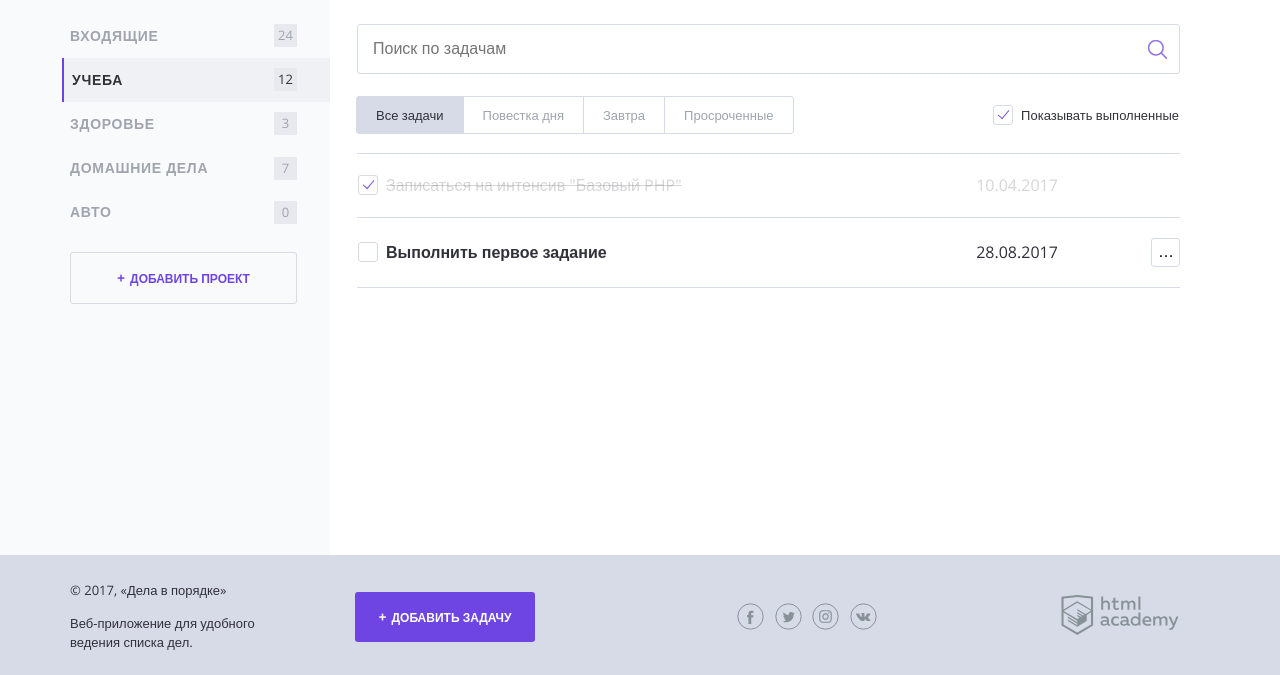
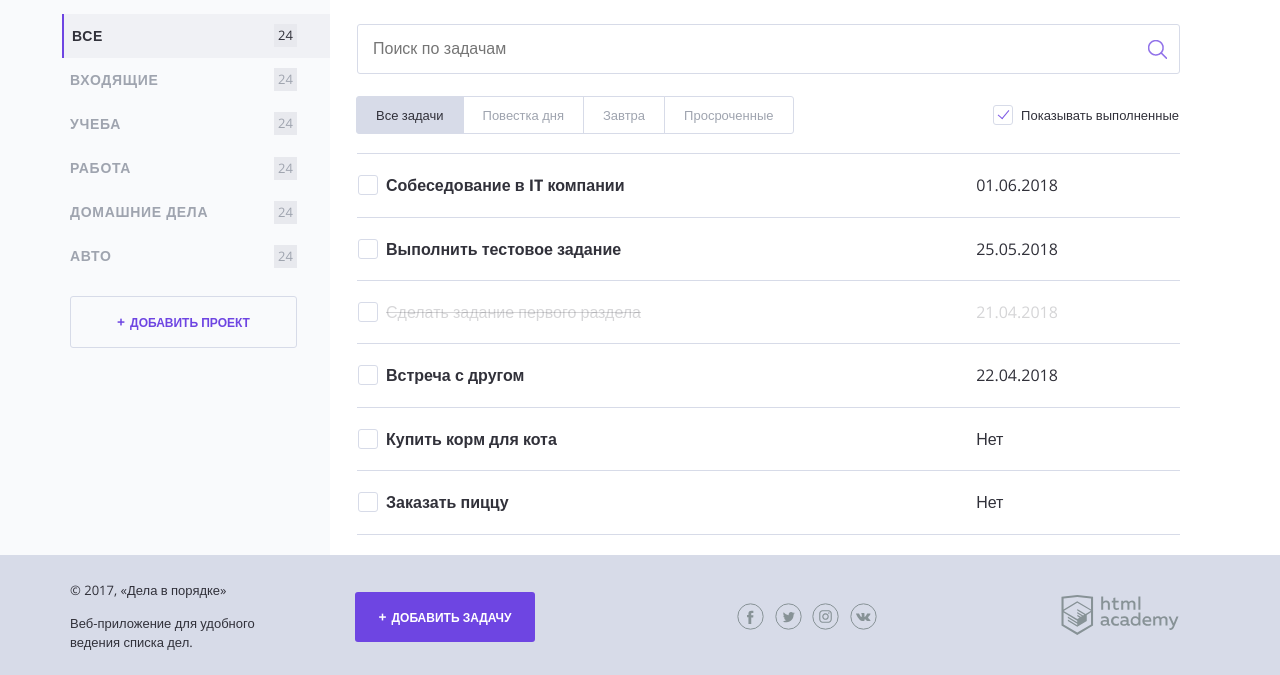
Before and after one commit to vtivadze/116214-doingsdone, a PHP site: page / in a window 1280 px wide. Shown: the part 125-800 px from the top of the page. Run offline with PHP 8.4, Linux system fonts and the light colour scheme.

Commit message:
Added projects and tasks list

```diff
--- a/index.php
+++ b/index.php
@@ -1,4 +1,5 @@
 <?php
+error_reporting(-1);
 // показывать или нет выполненные задачи
 $show_complete_tasks = rand(0, 1);
 
@@ -14,6 +15,49 @@ $date_deadline = date("d.m.Y", $task_deadline_ts);
 
 // в эту переменную запишите кол-во дней до даты задачи
 $days_until_deadline = floor(($task_deadline_ts - $current_ts) / 86400);
+
+//projects
+$projects = ['Все', 'Входящие', 'Учеба', 'Работа', 'Домашние дела', 'Авто'];
+//tasks
+$tasks = [
+    [
+        'Задача' => 'Собеседование в IT компании',
+        'Дата выполнения' => '01.06.2018',
+        'Категория' => 'Работа',
+        'Выполнен' => 'Нет'
+    ],
+    [
+        'Задача' => 'Выполнить тестовое задание',
+        'Дата выполнения' => '25.05.2018',
+        'Категория' => 'Работа',
+        'Выполнен' => 'Нет'
+    ],
+    [
+        'Задача' => 'Сделать задание первого раздела',
+        'Дата выполнения' => '21.04.2018',
+        'Категория' => 'Учеба',
+        'Выполнен' => 'Да'
+    ],
+    [
+        'Задача' => 'Встреча с другом',
+        'Дата выполнения' => '22.04.2018',
+        'Категория' => 'Входящие',
+        'Выполнен' => 'Нет'
+    ],
+    [
+        'Задача' => 'Купить корм для кота',
+        'Дата выполнения' => 'Нет',
+        'Категория' => 'Домашние дела',
+        'Выполнен' => 'Нет'
+    ],
+    [
+        'Задача' => 'Заказать пиццу',
+        'Дата выполнения' => 'Нет',
+        'Категория' => 'Домашние дела',
+        'Выполнен' => 'Нет'
+    ]
+];
+
 ?>
 <!DOCTYPE html>
 <html lang="en">
@@ -58,30 +102,12 @@ $days_until_deadline = floor(($task_deadline_ts - $current_ts) / 86400);
 
                 <nav class="main-navigation">
                     <ul class="main-navigation__list">
-                        <li class="main-navigation__list-item">
-                            <a class="main-navigation__list-item-link" href="#">Входящие</a>
-                            <span class="main-navigation__list-item-count">24</span>
-                        </li>
-
-                        <li class="main-navigation__list-item main-navigation__list-item--active">
-                            <a class="main-navigation__list-item-link" href="#">Учеба</a>
-                            <span class="main-navigation__list-item-count">12</span>
-                        </li>
-
-                        <li class="main-navigation__list-item">
-                            <a class="main-navigation__list-item-link" href="#">Здоровье</a>
-                            <span class="main-navigation__list-item-count">3</span>
-                        </li>
-
-                        <li class="main-navigation__list-item">
-                            <a class="main-navigation__list-item-link" href="#">Домашние дела</a>
-                            <span class="main-navigation__list-item-count">7</span>
-                        </li>
-
-                        <li class="main-navigation__list-item">
-                            <a class="main-navigation__list-item-link" href="#">Авто</a>
-                            <span class="main-navigation__list-item-count">0</span>
-                        </li>
+                        <? for($i = 0; $i < count($projects); $i++): ?>
+                            <li class="main-navigation__list-item <?= $i == 0 ? 'main-navigation__list-item--active' : '';?>">
+                                <a class="main-navigation__list-item-link" href="#"><?=$projects[$i]?></a>
+                                <span class="main-navigation__list-item-count">24</span>
+                            </li>
+                        <? endfor; ?>
                     </ul>
                 </nav>
 
@@ -128,52 +154,20 @@ $days_until_deadline = floor(($task_deadline_ts - $current_ts) / 86400);
                 </div>
 
                 <table class="tasks">
-
-                    <!--показывать следующий тег <tr/>, если переменная равна единице-->
-                    <? if ($show_complete_tasks == 1): ?>
-                        <tr class="tasks__item task task--completed">
+                    <? foreach ($tasks as $t): ?>
+                        <tr class="tasks__item task <?= $t['Выполнен'] == 'Да' ? 'task--completed' : ''?>">
                             <td class="task__select">
                                 <label class="checkbox task__checkbox">
-                                    <input class="checkbox__input visually-hidden" type="checkbox" checked>
-                                    <span class="checkbox__text">Записаться на интенсив "Базовый PHP"</span>
+                                    <input class="checkbox__input visually-hidden" type="checkbox">
+                                    <span class="checkbox__text"><?=$t['Задача']?></span>
                                 </label>
                             </td>
-                            <td class="task__date">10.04.2017</td>
+                            <td class="task__date"><?=$t['Дата выполнения']?></td>
 
                             <td class="task__controls">
                             </td>
                         </tr>
-                    <? endif; ?>
-
-                    <tr class="tasks__item task <?=$days_until_deadline <= 0 ? 'task--important' : ''?>">
-                        <td class="task__select">
-                            <label class="checkbox task__checkbox">
-                                <input class="checkbox__input visually-hidden" type="checkbox">
-                                <span class="checkbox__text">Выполнить первое задание</span>
-                            </label>
-                        </td>
-
-                        <td class="task__date">
-                            <!--выведите здесь дату выполнения задачи-->
-                            <?=$date_deadline?>
-                        </td>
-
-                        <td class="task__controls">
-                            <button class="expand-control" type="button" name="button">Выполнить первое задание</button>
-
-                            <ul class="expand-list hidden">
-                                <li class="expand-list__item">
-                                    <a href="#">Выполнить</a>
-                                </li>
-
-                                <li class="expand-list__item">
-                                    <a href="#">Удалить</a>
-                                </li>
-                            </ul>
-                        </td>
-                    </tr>
-
-
+                    <? endforeach; ?>
                 </table>
             </main>
         </div>
```
